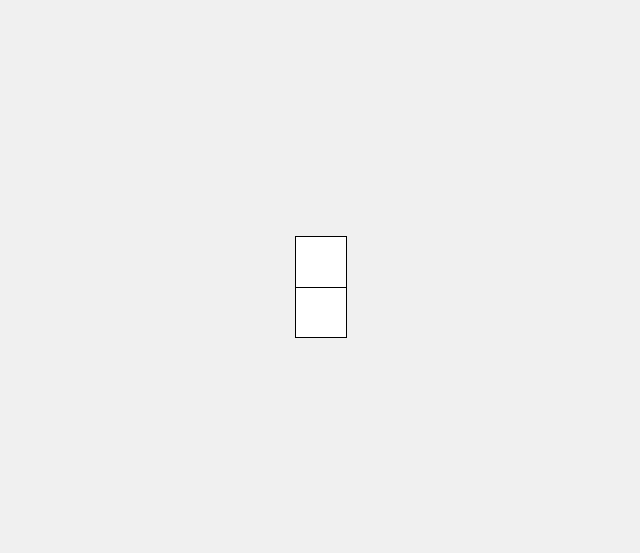
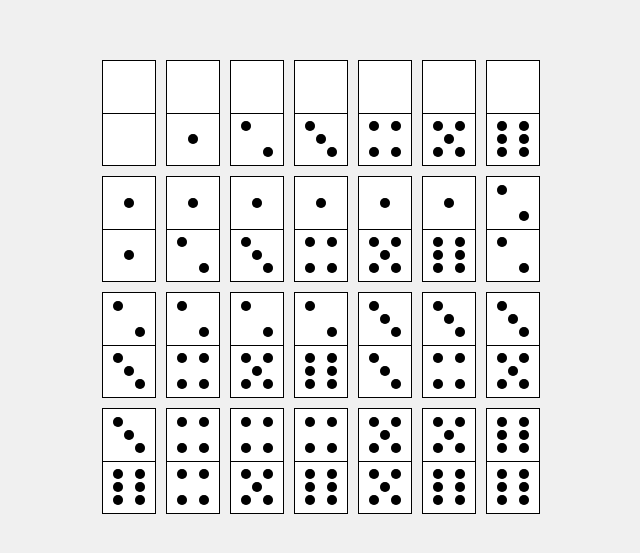
Before and after one commit to FiveEightyEight/dominate_dominoes, a website: page src/index.html in a window 1280 px wide. Shown: the part 113-666 px from the top of the page, without its empty margins (319-959 px from the left). Drawn offline with Linux system fonts and the light colour scheme.

Commit message:
fixed styles for dominoes

```diff
--- a/src/index.js
+++ b/src/index.js
@@ -0,0 +1,38 @@
+var Domino = /** @class */ (function () {
+    function Domino(sideA, sideB) {
+        this.sideA = sideA;
+        this.sideB = sideB;
+    }
+    Domino.prototype.getSideA = function () {
+        return this.sideA;
+    };
+    Domino.prototype.getSideB = function () {
+        return this.sideB;
+    };
+    Domino.prototype.isDouble = function () {
+        return this.sideA === this.sideB;
+    };
+    Domino.prototype.toString = function () {
+        return "[".concat(this.sideA, "|").concat(this.sideB, "]");
+    };
+    return Domino;
+}());
+var dominoes = [];
+for (var i = 0; i <= 6; i++) {
+    for (var j = i; j <= 6; j++) {
+        dominoes.push(new Domino(i, j));
+    }
+}
+// get element by class name domino-container
+var dominoContainer = document.querySelector('.domino-container');
+var dominoesTiles = "";
+for (var i = 0; i < dominoes.length; i++) {
+    var sideA = dominoes[i].getSideA();
+    var sideB = dominoes[i].getSideB();
+    var topDots = sideA ? "dot-".concat(sideA) : '';
+    var bottomDots = sideB ? "dot-".concat(sideB) : '';
+    var topDotList = sideA ? "<span class=\"dot\"></span>".repeat(sideA) : '';
+    var bottomDotList = sideB ? "<span class=\"dot\"></span>".repeat(sideB) : '';
+    dominoesTiles += "\n        <div class=\"domino-tile\">\n            <div class=\"tile-top ".concat(topDots, "\">\n                ").concat(topDotList, "\n            </div>\n            <div class=\"tile-divider\"></div>\n            <div class=\"tile-bottom ").concat(bottomDots, "\">\n                ").concat(bottomDotList, "\n            </div>\n        </div>\n    ");
+}
+dominoContainer.innerHTML = dominoesTiles;
--- a/src/styles.css
+++ b/src/styles.css
@@ -9,14 +9,18 @@ body {
 
   .domino-container {
     display: flex;
-    gap: 10px;
+    overflow-y: auto;
+    padding: 10%;
+    display: grid;
+    grid-template-columns: repeat(7, 1fr);
+    grid-gap: 10px;
   }
 
   .domino-tile {
     display: inline-flex;
     flex-direction: column;
-    width: 50px;
-    height: 100px;
+    min-width: 52px;
+    min-height: 104px;
     background-color: white;
     border: 1px solid black;
     position: relative;
@@ -38,11 +42,13 @@ body {
   }
 
   .dot {
+    box-shadow: inset 0 0 5px rgba(0, 0, 0, 0.5);
     width: 10px;
     height: 10px;
     background-color: black;
     border-radius: 50%;
     position: absolute;
+
   }
 
   .dot-1 .dot {
@@ -52,13 +58,101 @@ body {
   }
 
   .dot-2 .dot:first-child {
-    top: 25%;
-    left: 25%;
+    top: 15%;
+    left: 20%;
   }
 
   .dot-2 .dot:last-child {
-    bottom: 25%;
-    right: 25%;
+    bottom: 15%;
+    right: 20%;
   }
 
-  /* Add other dot configurations here */
+  .dot-3 .dot:first-child {
+    top: 15%;
+    left: 20%;
+  }
+
+  .dot-3 .dot:nth-child(2) {
+    top: 50%;
+    left: 50%;
+    transform: translate(-50%, -50%);
+  }
+
+  .dot-3 .dot:last-child {
+    bottom: 15%;
+    right: 20%;
+  }
+
+  .dot-4 .dot:nth-child(1),
+  .dot-4 .dot:nth-child(4) {
+    top: 15%;
+  }
+
+  .dot-4 .dot:nth-child(2),
+  .dot-4 .dot:nth-child(3) {
+    bottom: 15%;
+  }
+
+  .dot-4 .dot:nth-child(1),
+  .dot-4 .dot:nth-child(2) {
+    left: 20%;
+  }
+
+  .dot-4 .dot:nth-child(3),
+  .dot-4 .dot:nth-child(4) {
+    right: 20%;
+  }
+
+  .dot-5 .dot:nth-child(1),
+  .dot-5 .dot:nth-child(5) {
+    top: 15%;
+  }
+
+  .dot-5 .dot:nth-child(2),
+  .dot-5 .dot:nth-child(4) {
+    bottom: 15%;
+  }
+
+  .dot-5 .dot:nth-child(1),
+  .dot-5 .dot:nth-child(2) {
+    left: 20%;
+  }
+
+  .dot-5 .dot:nth-child(4),
+  .dot-5 .dot:nth-child(5) {
+    right: 20%;
+  }
+
+  .dot-5 .dot:nth-child(3) {
+    top: 50%;
+    left: 50%;
+    transform: translate(-50%, -50%);
+  }
+
+  .dot-6 .dot:nth-child(1),
+  .dot-6 .dot:nth-child(6) {
+    top: 15%;
+  }
+
+  .dot-6 .dot:nth-child(2),
+  .dot-6 .dot:nth-child(5) {
+    top: 50%;
+    transform: translateY(-50%);
+  }
+
+  .dot-6 .dot:nth-child(3),
+  .dot-6 .dot:nth-child(4) {
+    bottom: 15%;
+  }
+
+  .dot-6 .dot:nth-child(1),
+  .dot-6 .dot:nth-child(2),
+  .dot-6 .dot:nth-child(3) {
+    left: 20%;
+  }
+
+  .dot-6 .dot:nth-child(4),
+  .dot-6 .dot:nth-child(5),
+  .dot-6 .dot:nth-child(6) {
+    right: 20%;
+  }
```
